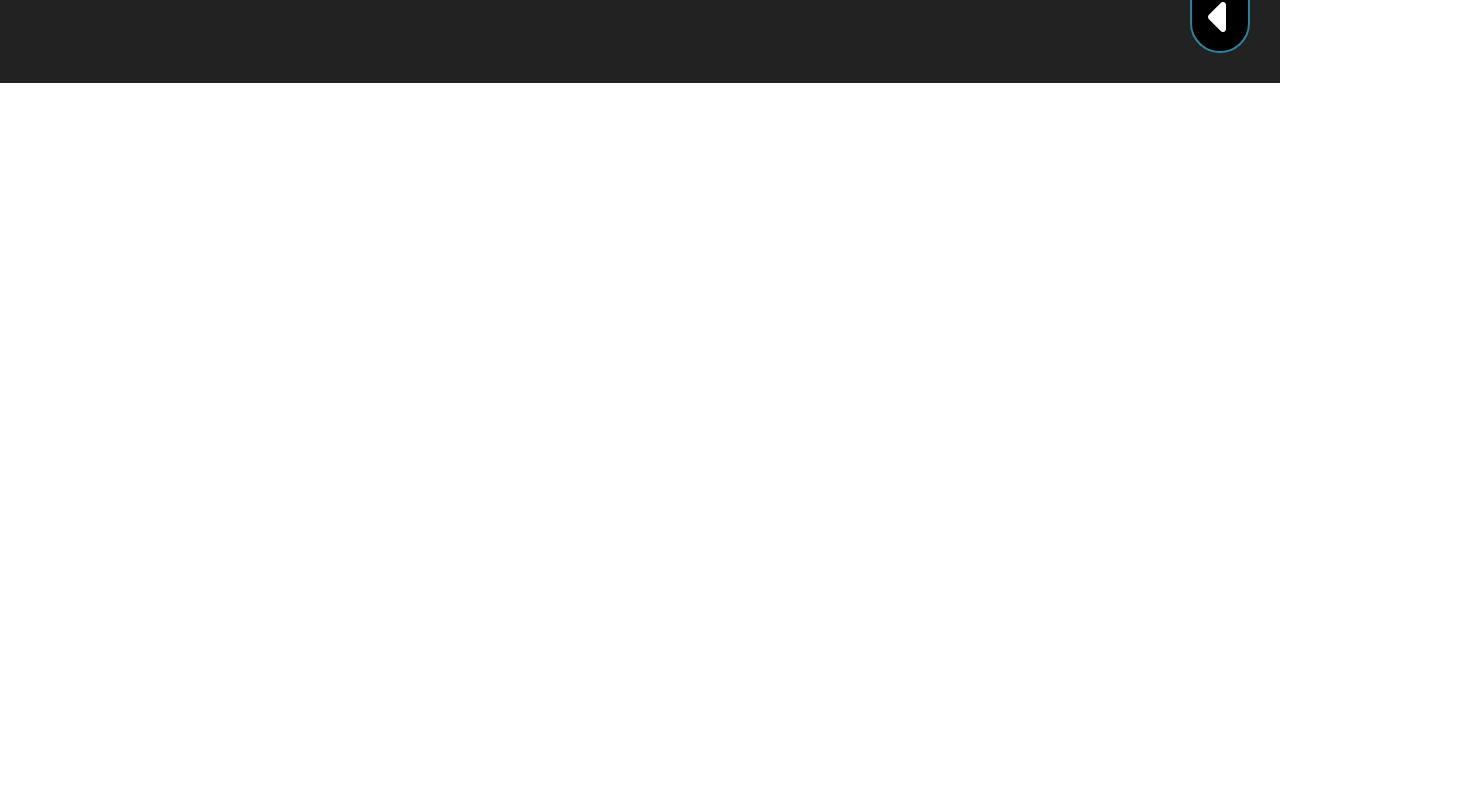
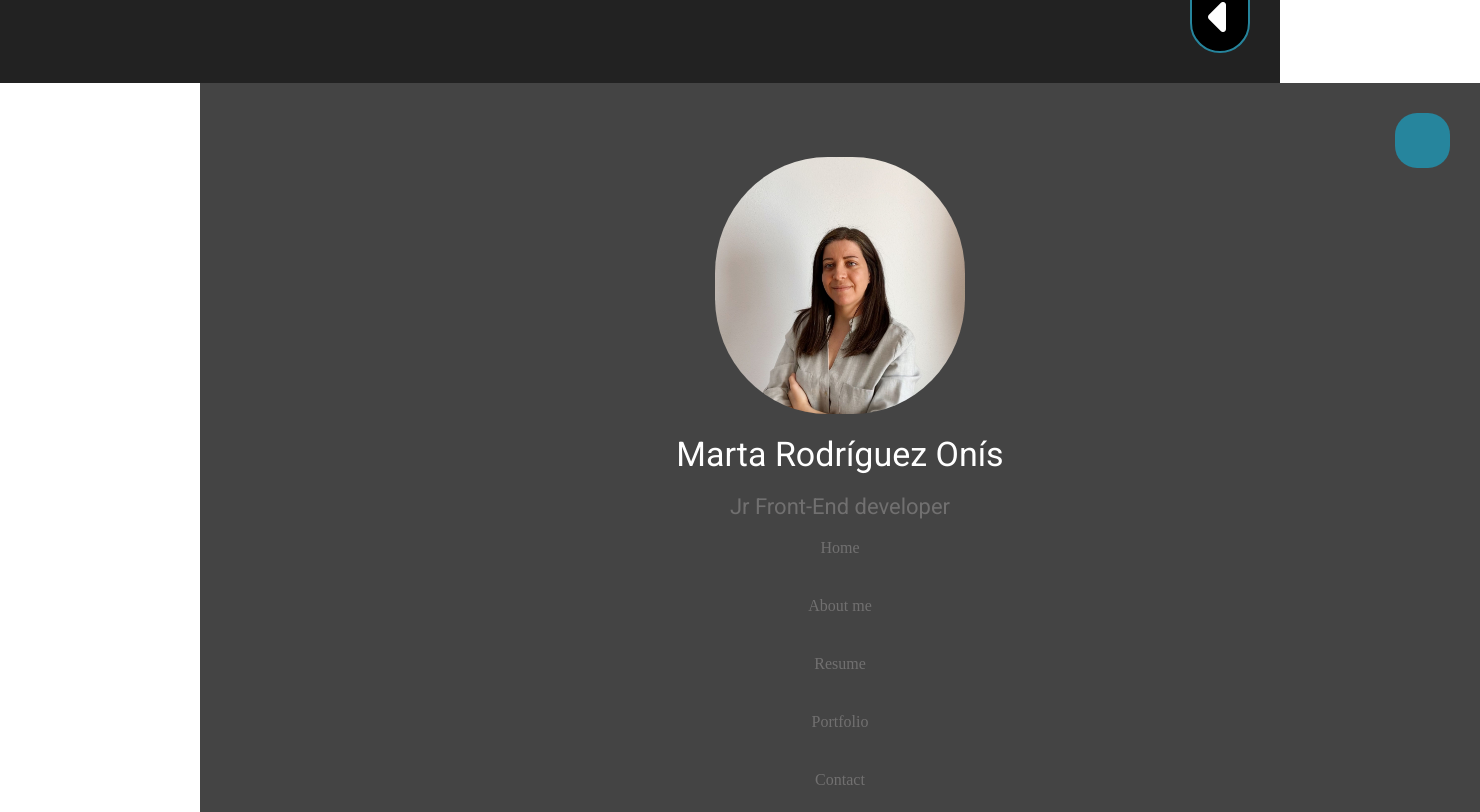
Before and after one commit to MartaOnis/portfolio, a React (Create React App) app: page /#/ in a window 1280 px wide. Shown: the part 717-1529 px from the top of the page, 1480 px wide, since content can reach past the window. Before the commit the page ends 800 px from the top, so only its background shows below. Built offline with nearby package versions, Linux system fonts and the light colour scheme.

Commit message:
Add menu list

```diff
--- a/public/index.html
+++ b/public/index.html
@@ -9,7 +9,7 @@
   <link rel="preconnect" href="https://fonts.gstatic.com" crossorigin>
   <link href="https://fonts.googleapis.com/css2?family=Roboto&display=swap" rel="stylesheet">
   <script src="https://kit.fontawesome.com/2af765be15.js" crossorigin="anonymous"></script>
-  <title>Portfolio Marta Onis</title>
+  <title>Marta Onis</title>
 </head>
 
 <body>
--- a/src/components/App.js
+++ b/src/components/App.js
@@ -1,12 +1,34 @@
-// import { useState, useEffect } from 'react';
-// import { Link, Route, Routes } from 'react-router-dom';
+import { useState } from 'react';
+// import { Route, Routes } from 'react-router-dom';
+import '../styles/App.scss';
 import Home from './Home';
+import Menu from './Menu';
 
 function App() {
+  const [menuHidden, setMenuHidden] = useState({
+    classLanding: '',
+    classMenu: 'hidden',
+  });
+
+  const handleClickMenu = (ev) => {
+    if (ev.currentTarget.id === 'menuBars') {
+      setMenuHidden({
+        classLanding: 'hidden',
+        classMenu: '',
+      });
+    } else {
+      setMenuHidden({
+        classLanding: '',
+        classMenu: 'hidden',
+      });
+    }
+  };
   return (
-    <div>
-      <Home />
-    </div>
+    <>
+      <Home menuHidden={menuHidden} handleClickMenu={handleClickMenu} />
+
+      <Menu menuHidden={menuHidden} handleClickMenu={handleClickMenu} />
+    </>
   );
 }
 
--- a/src/components/Home.js
+++ b/src/components/Home.js
@@ -1,9 +1,13 @@
 import '../styles/Home.scss';
-const Home = () => {
+const Home = (props) => {
   return (
-    <div className="home">
-      <nav className="home__menu">
-        <i className="fa-solid fa-bars fa-2x"></i>
+    <div className={`home ${props.menuHidden.classLanding}`}>
+      <nav className="iconMenu">
+        <i
+          className={`fa-solid fa-bars fa-2x ${props.menuHidden.classLanding}`}
+          onClick={props.handleClickMenu}
+          id="menuBars"
+        ></i>
       </nav>
       <p className="home__name">Marta Rodríguez Onís</p>
       <p className="home__job">Jr Front-End developer</p>
--- /dev/null
+++ b/src/components/Menu.js
@@ -0,0 +1,52 @@
+import { Link } from 'react-router-dom';
+import foto from '../images/FotoMartaColor.jpg';
+import '../styles/Menu.scss';
+const Menu = (props) => {
+  return (
+    <div className={`menu ${props.menuHidden.classMenu}`}>
+      <nav className="iconMenu">
+        <i
+          className={`fa-solid fa-xmark fa-3x ${props.menuHidden.classMenu}`}
+          onClick={props.handleClickMenu}
+          id="menuClose"
+        ></i>
+      </nav>
+      <img
+        className="menu__img"
+        src={foto}
+        alt="Foto de Marta Rodríguez Onís"
+        title="Foto de Marta Rodríguez Onís"
+      ></img>
+      <p className="menu__name">Marta Rodríguez Onís</p>
+      <p className="menu__job">Jr Front-End developer</p>
+      <nav>
+        <ul className="menu__nav">
+          <li className="menu__li" onClick={props.handleClickMenu}>
+            Home
+          </li>
+          <li className="menu__li">
+            <Link to="/aboutme" className="SectionDetail-link">
+              About me
+            </Link>
+          </li>
+          <li className="menu__li">
+            <Link to="/resume" className="SectionDetail-link">
+              Resume
+            </Link>
+          </li>
+          <li className="menu__li">
+            <Link to="/portfolio" className="SectionDetail-link">
+              Portfolio
+            </Link>
+          </li>
+          <li className="menu__li">
+            <Link to="/contact" className="SectionDetail-link">
+              Contact
+            </Link>
+          </li>
+        </ul>
+      </nav>
+    </div>
+  );
+};
+export default Menu;
--- a/src/styles/App.scss
+++ b/src/styles/App.scss
@@ -10,6 +10,7 @@ $bg-color--grey: #222222;
 $color--blue: #26859d;
 $color--white: #ffffff;
 $color--light-grey: #717070;
+$color--dark-grey: #444;
 
 // FUENTES
 $font-main: 'Roboto', sans-serif;
--- a/src/styles/Home.scss
+++ b/src/styles/Home.scss
@@ -7,21 +7,6 @@
   flex-direction: column;
   justify-content: center;
   align-items: center;
-
-  &__menu {
-    color: $color--white;
-    background-color: $color--blue;
-    width: 55px;
-    height: 55px;
-    display: flex;
-    justify-content: center;
-    align-items: center;
-    border-radius: 40%;
-    padding: 20px;
-    position: absolute;
-    right: 30px;
-    top: 30px;
-  }
   &__name {
     color: $color--white;
     font-family: $font-main;
@@ -54,8 +39,25 @@
   //     display: none;
   //   }
 }
-
+.iconMenu {
+  color: $color--white;
+  background-color: $color--blue;
+  width: 55px;
+  height: 55px;
+  display: flex;
+  justify-content: center;
+  align-items: center;
+  border-radius: 40%;
+  padding: 20px;
+  position: absolute;
+  right: 30px;
+  top: 30px;
+}
 .fa-solid {
   color: $color--white;
   padding: 15px;
 }
+
+.hidden {
+  display: none;
+}
--- /dev/null
+++ b/src/styles/Menu.scss
@@ -0,0 +1,57 @@
+@import './App';
+.menu {
+  height: 100vh;
+  display: flex;
+  flex-direction: column;
+  justify-content: center;
+  align-items: center;
+  background-color: $color--dark-grey;
+  &__img {
+    width: 250px;
+    object-fit: cover;
+    object-position: center;
+    border-radius: 45%;
+    transition: transform 0.2s;
+  }
+  &__img:hover {
+    transform: scale(1.1);
+  }
+  &__name {
+    padding-top: 20px;
+    color: $color--white;
+    font-family: $font-main;
+    font-size: 34px;
+    text-align: center;
+    width: 80%;
+  }
+  &__job {
+    margin-top: 20px;
+    color: $color--light-grey;
+    font-family: $font-main;
+    font-size: 22px;
+    text-align: center;
+  }
+  &__nav {
+    display: flex;
+    flex-direction: column;
+    justify-content: center;
+    align-items: center;
+  }
+  &__li {
+    padding: 20px;
+    list-style: none;
+    color: $color--light-grey;
+  }
+}
+.SectionDetail-link {
+  text-decoration: none;
+  color: $color--light-grey;
+}
+.fa-solid {
+  color: $color--white;
+  padding: 15px;
+}
+
+.hidden {
+  transform: translateX(200px);
+}
```
Also changed, not shown: src/images/FotoMartaColor.jpg (added).
